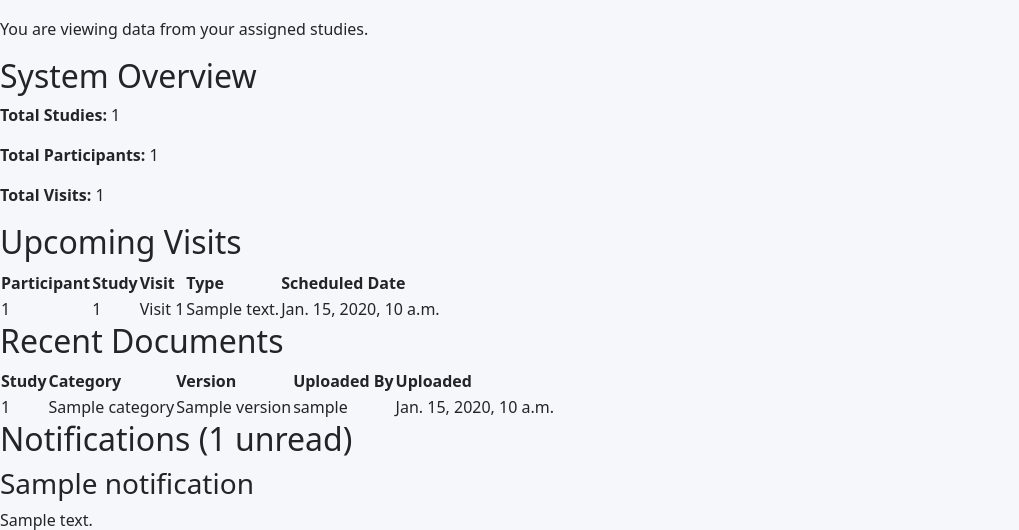
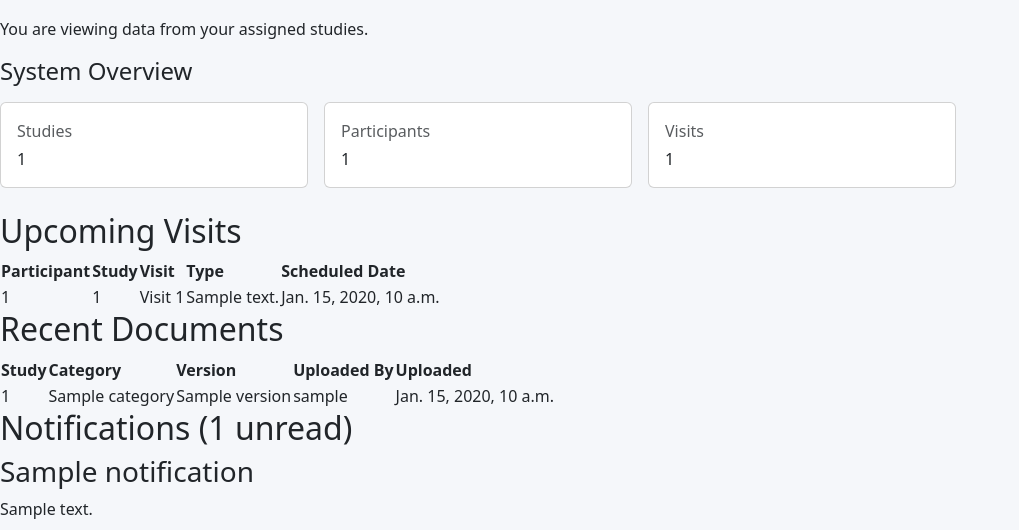
Before and after one commit to Azizr96/studyflow, a Django app: template dashboard/templates/dashboard/dashboard.html in a window 1280 px wide. Shown: the part 79-609 px from the top of the page, without its empty margins (0-1019 px from the left). Run offline with Django 3.2, Linux system fonts and the light colour scheme; the template is opened without the code that fills it: most values are stand-ins (such as "Sample title", 1, 10 or a date in 2020).

Commit message:
Add styling to system overview section in dahsboard

```diff
--- a/dashboard/templates/dashboard/dashboard.html
+++ b/dashboard/templates/dashboard/dashboard.html
@@ -23,31 +23,60 @@
     </p>
 {% endif %}
 
-<section>
-    <h2>System Overview</h2>
+<section class="mb-4">
+    <h2 class="h4 mb-3">System Overview</h2>
 
-    <div>
-        <p>
-            <strong>Total Studies:</strong>
+    <div class="row g-3">
+
+        <div class="col-12 col-sm-6 col-xl-3">
+            <div class="card dashboard-card h-100">
+                <div class="card-body">
+                    <p class="text-muted mb-1">Studies</p>
+                    <p class="dashboard-stat mb-0">
                         {{ total_studies }}
                     </p>
+                </div>
+            </div>
+        </div>
 
-        <p>
-            <strong>Total Participants:</strong>
+        <div class="col-12 col-sm-6 col-xl-3">
+            <div class="card dashboard-card h-100">
+                <div class="card-body">
+                    <p class="text-muted mb-1">Participants</p>
+                    <p class="dashboard-stat mb-0">
                         {{ total_participants }}
                     </p>
+                </div>
+            </div>
+        </div>
 
-        <p>
-            <strong>Total Visits:</strong>
+        <div class="col-12 col-sm-6 col-xl-3">
+            <div class="card dashboard-card h-100">
+                <div class="card-body">
+                    <p class="text-muted mb-1">Visits</p>
+                    <p class="dashboard-stat mb-0">
                         {{ total_visits }}
                     </p>
+                </div>
+            </div>
+        </div>
 
         {% if dashboard_type == "elevated" %}
-            <p>
-                <strong>Pending User Approvals:</strong>
+            <div class="col-12 col-sm-6 col-xl-3">
+                <div class="card dashboard-card h-100">
+                    <div class="card-body">
+                        <p class="text-muted mb-1">
+                            Pending Approvals
+                        </p>
+
+                        <p class="dashboard-stat mb-0">
                             {{ pending_users }}
                         </p>
+                    </div>
+                </div>
+            </div>
         {% endif %}
+
     </div>
 </section>
 
```
Lines whose indentation alone changed are shown as unchanged.
